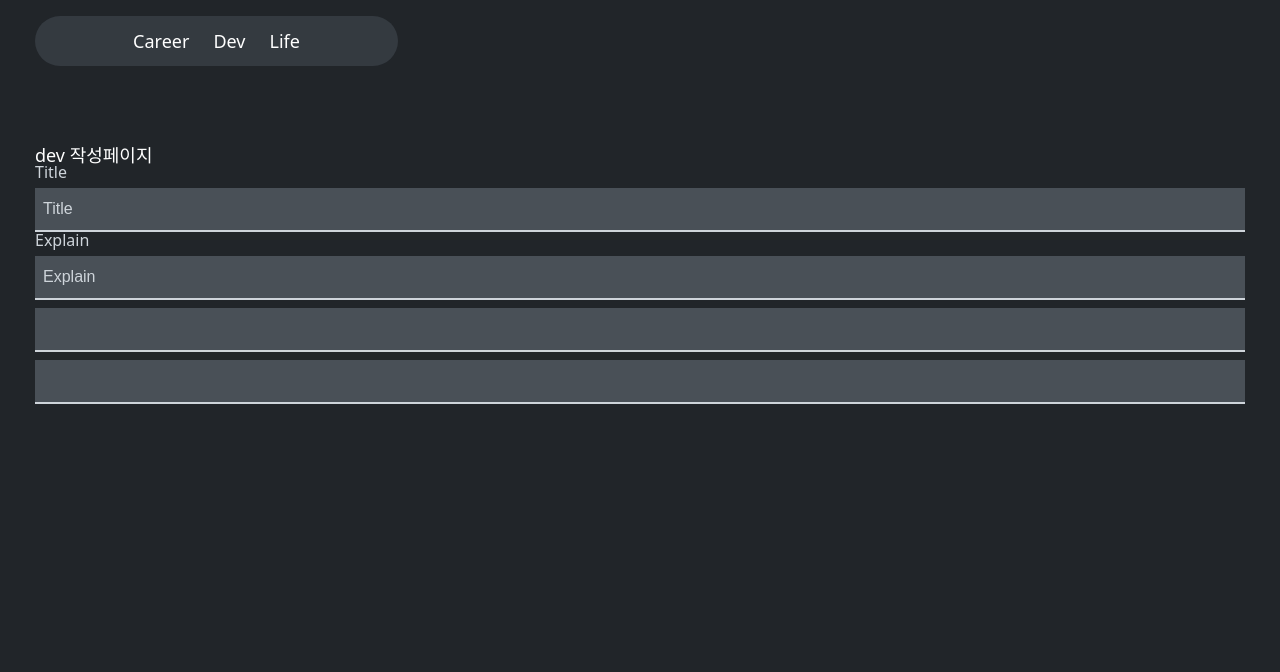
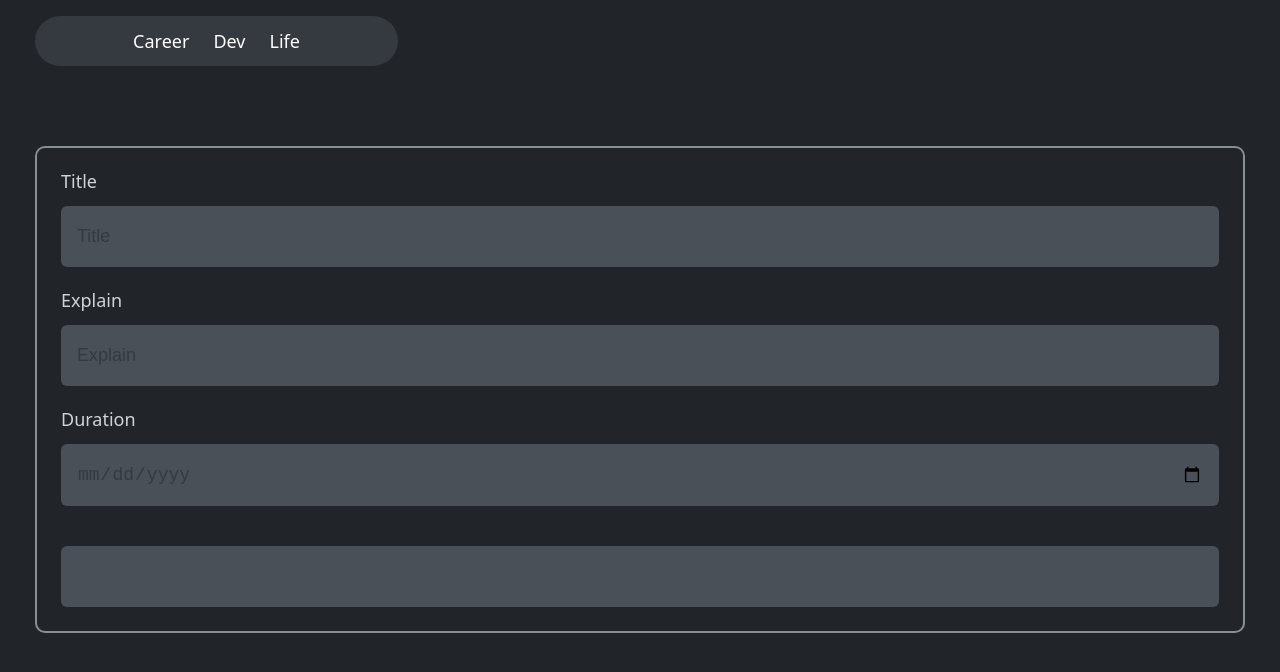
Before and after one commit to DUKE506/Duke, a Next.js app: page /dev/add in a window 1280 px wide. Shown: the top 672 px of the page. Built offline with nearby package versions, Linux system fonts and the light colour scheme.

Commit message:
feat : input 컴포넌트 및 Add페이지 구상

```diff
--- a/src/app/(dev)/dev/add/components/DevInfo/DevInfo.module.css
+++ b/src/app/(dev)/dev/add/components/DevInfo/DevInfo.module.css
@@ -0,0 +1,27 @@
+
+@keyframes YAppear{
+    from {
+          opacity: 0;
+          transform: translateY(-5%);
+      }
+
+      to {
+          opacity: 1;
+          transform: translateY(0);
+      }
+  }
+
+.devinfo{
+    animation: YAppear 1s;
+    animation-fill-mode: forwards;
+    animation-delay: 0.1s;
+
+    display: flex;
+    flex-direction: column;
+    justify-content: center;
+    gap: var(--pad-mw);
+
+    border: 2px solid var(--color-main4);
+    border-radius: 10px;
+    padding: var(--pad-mw);
+}
--- a/src/app/(dev)/dev/add/components/DevInfo/DevInfo.tsx
+++ b/src/app/(dev)/dev/add/components/DevInfo/DevInfo.tsx
@@ -1,14 +1,13 @@
 import InputField from "@/components/InputField/InputField";
-
+import styles from './DevInfo.module.css'
 
 const DevInfo = () => {
     return(
-        <div>
+        <div className={styles.devinfo}>
             <InputField label="Title" type="text" placeholder="Title" />
             <InputField label="Explain" type="textarea" placeholder="Explain" />
+            <InputField label="Duration" type="date" placeholder="YYYY MM DD"/>
             <InputField />
-            <InputField />
-
         </div>
     )
 }
--- a/src/app/(dev)/dev/add/page.tsx
+++ b/src/app/(dev)/dev/add/page.tsx
@@ -9,9 +9,9 @@ const AddDev = () => {
     const [value, setValue] = useState('');
     return (
         <div>
-            <div>
+            {/* <div>
                 dev 작성페이지
-            </div>
+            </div> */}
             <div>
                 <DevInfo />
             </div>
--- a/src/components/InputField/InputField.module.css
+++ b/src/components/InputField/InputField.module.css
@@ -1,42 +1,74 @@
+
+@keyframes YAppear{
+    from {
+          opacity: 0;
+          transform: translateY(-5%);
+      }
+
+      to {
+          opacity: 1;
+          transform: translateY(0);
+      }
+  }
+
+
 .inputfield {
+
+    position: relative;
     display: flex;
     flex-direction: column;
     justify-content: center;
 
-    gap: var(--pad-half);
+    gap: var(--pad-main);
 }
 
 .label{
-    font-size : var(--size-s);
+    font-size : var(--size-m);
     color: var(--color-main6);
-    transition: all .2s;
+    transition: all .3s;
 }
 
 .input{
     outline: none;
     border : none;
-    font-size: var(--size-s);
+    font-size: var(--size-m);
     color: var(--color-wh);
-
-    padding: var(--pad-three) var(--pad-half);
-    border-bottom: 2px solid var(--color-main6);
+    padding: var(--pad-m2) var(--pad-main);
 
     background-color: var(--color-main3);
 
-    transition: all .2s;
-    /* border-radius: 6px; */
+    transition: all .3s;
+    border-radius: 6px;
 }
 .input::placeholder{
-    color: var(--color-main6);
+    color: var(--color-main2);
+
 }
+.input[type='date']{
+    position: relative;
+    font-size: var(--size-m);
+}
+.input[type='date']:not(:focus):not(:valid) {
+    color: var(--color-main2);
+    font-size: var(--size-m);
+
+}
+
 
 .input:focus{
     background-color: var(--color-main4);
-    border-bottom: 2px solid var(--color-main6);
+    color: black;
 }
-
 
 .inputfield:focus-within .label {
     color: rgb(253, 255, 244);
     text-shadow: 0px 0px 5px var(--color-main6);
 }
+/* .input[type='date']::before{
+    content: attr(data-placeholder);
+    width: 100%;
+} */
+/* .input[type='date']:focus::before,
+.input[type='date']:valid::before {
+    display: none;
+} */
--- a/src/components/InputField/InputField.tsx
+++ b/src/components/InputField/InputField.tsx
@@ -15,12 +15,23 @@ const InputField = ({label, type, placeholder,value, onChange}:InputFieldProps)
     const OnHandleChange = (e : React.ChangeEvent<HTMLInputElement>) =>{
         console.log(e.target.value)
     }
+
     return (
         <div className={styles.inputfield}>
             <label className={styles.label}>
                 {label}
             </label>
-            <input className={styles.input} placeholder={placeholder} onChange={OnHandleChange}/>
+            <input
+                className={styles.input}
+                data-placeholder={ type == 'date' ? placeholder : null }
+                type={type}
+                placeholder={placeholder}
+                onChange={OnHandleChange}
+                required
+
+                aria-required="true"
+                value={value}
+                />
         </div>
     )
 }
--- a/src/styles/global.css
+++ b/src/styles/global.css
@@ -21,6 +21,7 @@
   */
   --pad-wide: 2rem;
   --pad-mw: 1.5rem;
+  --pad-m2: 1.25rem;
   --pad-main: 1rem;
   --pad-three: 0.75rem;
   --pad-half: 0.5rem;
@@ -231,6 +232,9 @@ a {
   text-decoration: none;
 }
 
+
+
+
 /* a:hover {
   text-decoration: underline;
 } */
```
